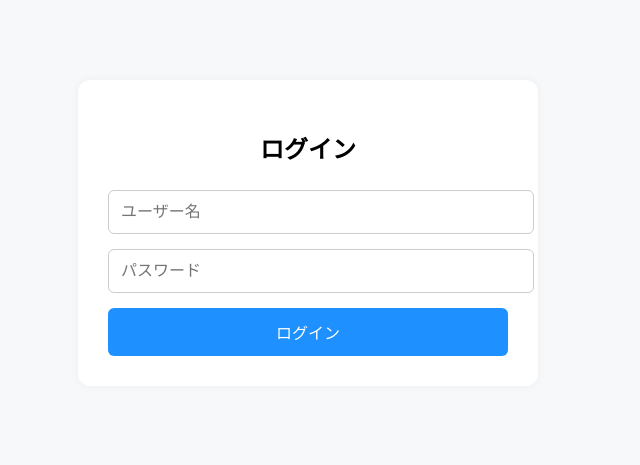
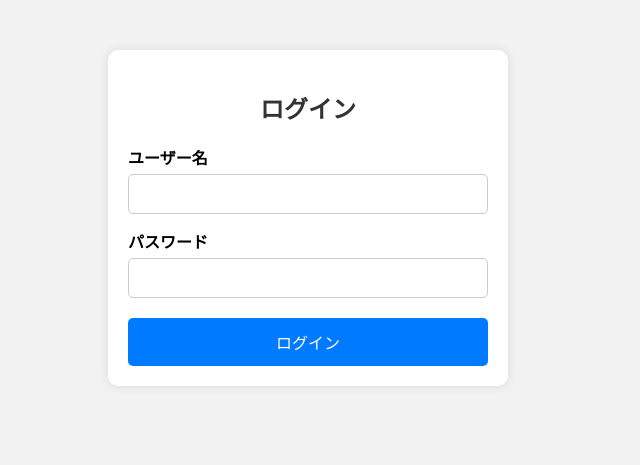
Before and after one commit to y0321suzuki/wbgt-app, a Flask app: page /login in a window 1280 px wide. Shown: the top 465 px of the page, without its empty margins (332-972 px from the left). Run offline with Flask 3, Linux system fonts and the light colour scheme; parts of the project's set-up code (start-up, migrations or seed data) failed here and were passed over.

Commit message:
Add files via upload

```diff
--- a/templates/login.html
+++ b/templates/login.html
@@ -1,66 +1,83 @@
+
 <!DOCTYPE html>
 <html lang="ja">
 <head>
-  <meta charset="UTF-8">
-  <meta name="viewport" content="width=device-width, initial-scale=1">
-  <title>ログイン</title>
+  <meta charset="UTF-8" />
+  <meta name="viewport" content="width=device-width, initial-scale=1.0"/>
+  <title>ログイン | WBGT記録アプリ</title>
+  <!-- アプリアイコン設定 -->
+  <link rel="apple-touch-icon" sizes="180x180" href="{{ url_for('static', filename='icon.png') }}">
+  <link rel="icon" type="image/png" sizes="192x192" href="{{ url_for('static', filename='icon.png') }}">
+  <meta name="theme-color" content="#ffffff" />
   <style>
     body {
-      font-family: 'Segoe UI', sans-serif;
+      font-family: Arial, sans-serif;
+      background-color: #f2f2f2;
       margin: 0;
+      padding: 0;
+    }
+    .login-container {
+      max-width: 400px;
+      margin: 50px auto;
       padding: 20px;
-      background-color: #f6f8fa;
-    }
-    .container {
-      max-width: 400px;
-      margin: 60px auto;
-      background: #fff;
-      padding: 30px;
-      border-radius: 12px;
-      box-shadow: 0 0 10px rgba(0,0,0,0.05);
+      background-color: #fff;
+      border-radius: 10px;
+      box-shadow: 0 0 10px rgba(0,0,0,0.1);
+      box-sizing: border-box;
     }
     h2 {
       text-align: center;
-      margin-bottom: 25px;
+      color: #333;
+    }
+    label {
+      display: block;
+      margin-top: 15px;
+      font-weight: bold;
     }
     input {
       width: 100%;
-      padding: 12px;
-      margin-bottom: 15px;
-      font-size: 1rem;
+      padding: 10px;
+      margin-top: 5px;
+      font-size: 16px;
       border: 1px solid #ccc;
-      border-radius: 6px;
+      border-radius: 5px;
+      box-sizing: border-box;
     }
-    .btn {
+    button {
       width: 100%;
       padding: 12px;
-      background-color: #1e90ff;
+      margin-top: 20px;
+      background-color: #007bff;
       color: #fff;
+      font-size: 16px;
       border: none;
-      border-radius: 6px;
-      font-size: 1rem;
+      border-radius: 5px;
       cursor: pointer;
     }
-    .btn:hover {
-      background-color: #0078d4;
+    button:hover {
+      background-color: #0056b3;
     }
     .error {
       color: red;
       text-align: center;
-      margin-bottom: 10px;
+      margin-top: 10px;
     }
   </style>
 </head>
 <body>
-  <div class="container">
+  <div class="login-container">
     <h2>ログイン</h2>
     {% if error %}
-      <div class="error">{{ error }}</div>
+    <div class="error">{{ error }}</div>
     {% endif %}
-    <form method="post">
-      <input type="text" name="username" placeholder="ユーザー名" required>
-      <input type="password" name="password" placeholder="パスワード" required>
-      <button type="submit" class="btn">ログイン</button>
+    <form method="POST">
+      <label for="username">ユーザー名</label>
+      <input type="text" name="username" required />
+
+      <label for="password">パスワード</label>
+      <input type="password" name="password" required />
+
+      <button type="submit">ログイン</button>
     </form>
   </div>
 </body>
```
Also changed, not shown: templates/form.html (+46 -44 lines).
